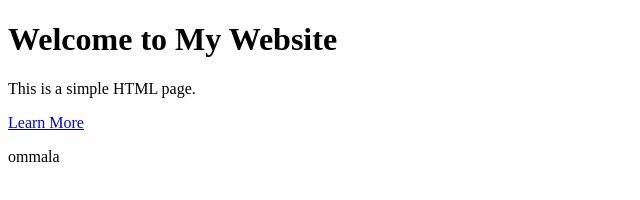
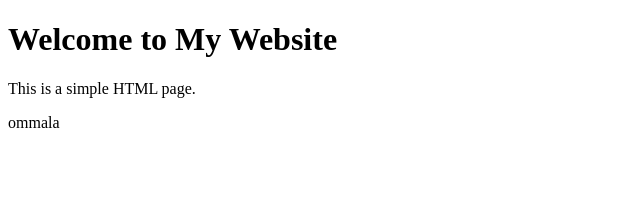
Before and after one commit to Dhivakar03/samplehtml, a plain HTML site: page index.html in a window 1280 px wide. Shown: the whole page, without its empty margins (0-640 px from the left). Drawn offline with Linux system fonts and the light colour scheme.

Commit message:
commented by ajith

```diff
--- a/index.html
+++ b/index.html
@@ -8,7 +8,7 @@
 
     <p>This is a simple HTML page.</p>
 
-    <a href="#">Learn More</a>
+    <!-- <a href="#">Learn More</a> -->
 </body>
 </html>
 
```
